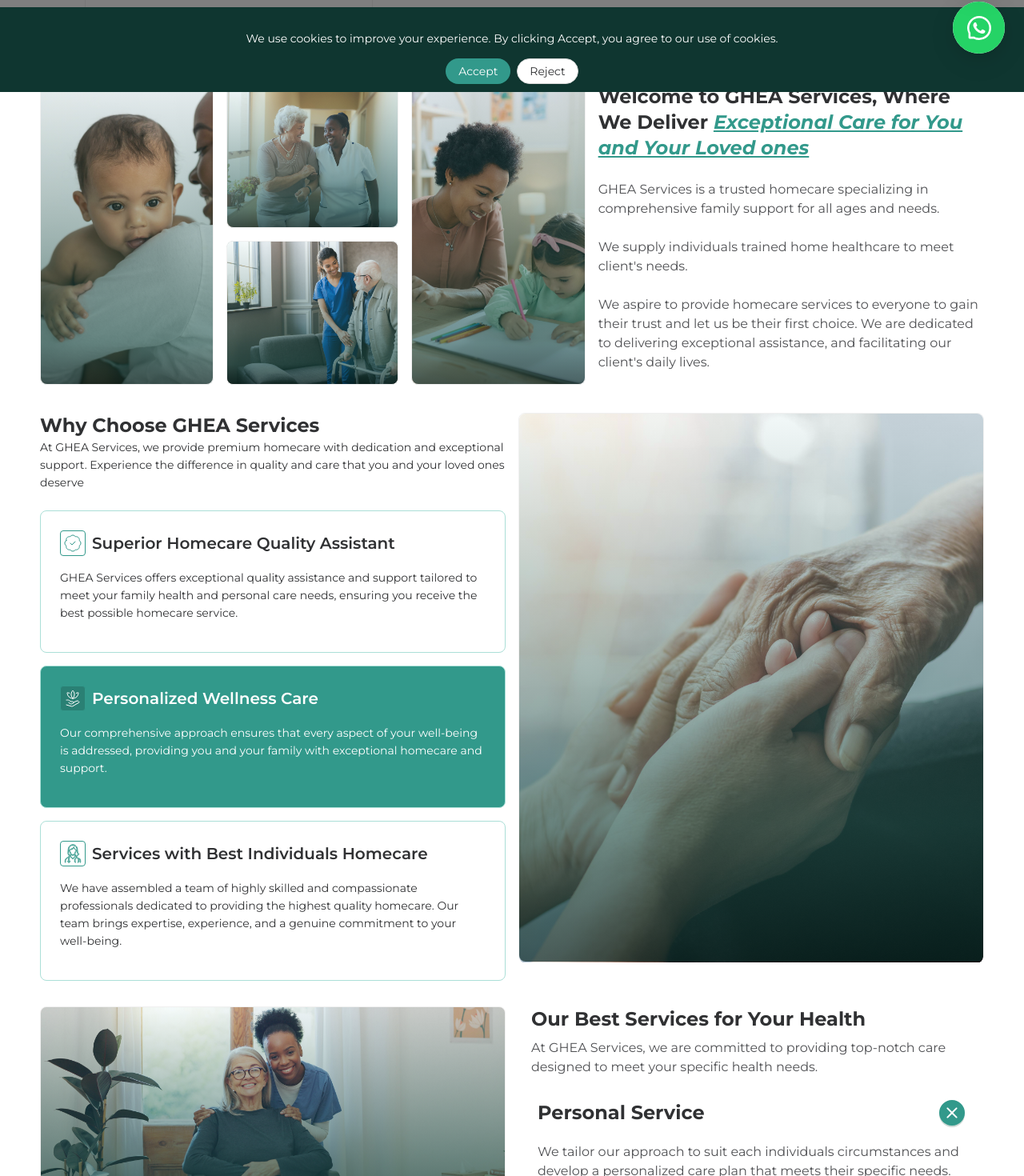
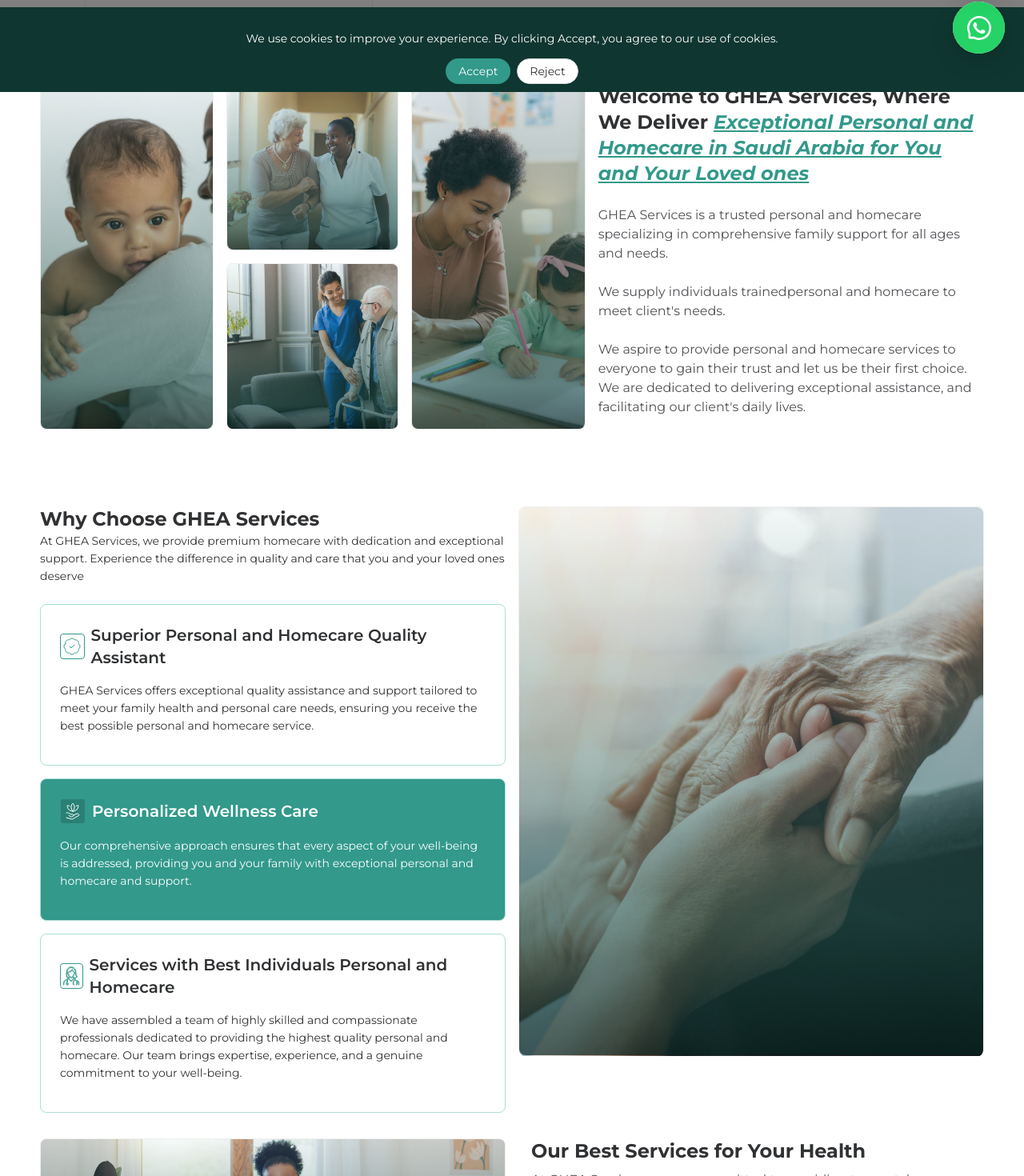
Before and after one commit to emilrestu/gheamedical, a Next.js app: page / in a window 1280 px wide. Shown: the part 685-2155 px from the top of the page at 80% size. Built offline with nearby package versions, Linux system fonts and the light colour scheme.

Commit message:
feaet: update outline 20 July 2025

```diff
--- a/src/data/banner/en.json
+++ b/src/data/banner/en.json
@@ -1,6 +1,6 @@
 [
     {
-        "title": "Why choose GHEA Services\n\nSelect GHEA Services for consistently exceptional support and superior quality homecare in Saudi Arabia.",
+        "title": "Why choose GHEA Services\n\nSelect GHEA Services for consistently exceptional support and superior quality personal and homecare in Saudi Arabia",
         "image": "banner01"
     },
     {
@@ -16,11 +16,11 @@
         "image": "banner04"
     },
     {
-        "title": "To receive the resume of our staff for home healthcare services, please contact us via WhatsApp immediately.",
+        "title": "To receive the resume of our staff for personal and homecare services, please contact us via WhatsApp immediately.",
         "image": "banner05"
     },
     {
-        "title": "Ghea Services Comprehensive Care for Everyone We are proud that our services are not limited to elderly care, but we also provide personal and homecare for various conditions and all age groups.",
+        "title": "Ghea Services Comprehensive Personal and Homecare for Everyone\n\nWe are proud that our services are not limited to elderly care, but we also provide personal and homecare for various conditions and all age groups.",
         "image": "banner03"
     }
 ]
--- a/src/data/our-values/ar.json
+++ b/src/data/our-values/ar.json
@@ -9,6 +9,6 @@
     },
     {
         "title": "نمونا هو وقودنا",
-        "description": "يشير إلى أن الشركة ترى في النمو المستمر دافعًا رئيسيًا لها. تسعى للتوسع والتطور الدائم في جميع جوانب عملها لضمان الاستدامة والازدهار على المدى الطويل."
+        "description": "يشير إلى أن الشركة ترى في النمو المستمر دافعًا رئيسيًا لها. تسعى للتوسع والتطور الدائم في جميع جوانب عملها لضمان الاستدامة والازدهار على المدى الطويل."
     }
 ]
--- a/src/data/our-values/en.json
+++ b/src/data/our-values/en.json
@@ -5,7 +5,7 @@
     },
     {
         "title": "Enhancing and Developing Our Customers' Experience is Our Philosophy",
-        "description": "Customers' Experience is Our Philosophy:\nThis indicates that the company prioritizes customer satisfaction at the heart of its operations. It constantly strives to provide the best possible experience for its customers and continuously improve it through innovation and listening to their feedback and needs."
+        "description": "This indicates that the company prioritizes customer satisfaction at the heart of its operations. It constantly strives to provide the best possible experience for its customers and continuously improve it through innovation and listening to their feedback and needs."
     },
     {
         "title": "Our Growth is Our Fuel",
--- a/src/data/services/en.json
+++ b/src/data/services/en.json
@@ -1,22 +1,22 @@
 [
     {
         "label": "Personal Service",
-        "children": "<p> We tailor our approach to suit each individuals circumstances and develop a personalized care plan that meets their specific needs. <br />  <ul><li>Assisting with personal hygiene, such as dressing, toileting, bathing, and grooming</li><li>Administering and monitoring medication, ensuring adherence to prescribed schedules</li><li>Providing escort services for appointments, outings, or social activities</li><li>Accompanying clients for shopping and other errands</li><li>Light housekeeping and meal preparation to maintain a clean and comfortable environment</li></ul></p>"
+        "children": "<p> We tailor our approach to suit each individual circumstances and develop a personalized personal and homecare plan that meets their specific needs. <br /> <ul> <li> Assisting with personal hygiene, such as dressing, toileting, bathing, and grooming </li> <li> Administering and monitoring medication, ensuring adherence to prescribed schedules </li> <li> Providing services for appointments, outings, or social activities </li> <li> Accompanying clients for shopping and other errands </li> Light housekeeping and meal preparation to maintain a clean and comfortable environment </li> </ul> </p>"
     },
     {
         "label": "Child Service",
-        "children": "<p> Children need special Service that gives them good health care, comfort, and safety, whether the child has a disability, illness, or other problem that requires constant and regular care and attention. </p> <p> Our care services include <ul> <li>Daily routine tasks, such as bathing, dressing, and augmentation</li> <li>Internal and external activities for the child's entertainment</li> <li>Unique activities to keep the child integrated, depending on the child's age</li> <li>Monitoring and Reminding of Medications</li> <li>Prepare healthy meals</li> </ul> </p>"
+        "children": "<p> Children need personal and homecare Service that gives them good health care, comfort, and safety, whether the child has a disability, illness, or other problem that requires constant and regular care and attention. </p> <p> Our care services include <ul> <li>Daily routine tasks, such as bathing, dressing, and augmentation</li> <li>Internal and external activities for the child's entertainment and development</li> <li>Unique activities to keep the child integrated, depending on the child's age</li> <li>Monitoring and Reminding of Medications</li> <li>Prepare healthy meals</li> </ul> </p>"
     },
     {
         "label": "Service for the Elderly",
-        "children": "<p> Older people in health care is among the neediest age groups in need of help to go about their lives comfortablly. We spend our time creating a plan tailored to the requirements and objectives of the elderly who receive care <br /> Our services include <ul> <li> Daily activities, such as shopping, regulation, cleaning, etc.</li> <li> Prepare a healthy meal</li> <li> Light Home Cleaning Service</li> <li> Laundry</li> </ul></p>"
+        "children": "<p> Elderly individuals is among the neediest age groups in need of help to go about their lives comfortablly. We spend our time creating a plan tailored to the requirements and objectives of the elderly who receive homecare <br /> Our services include <ul> <li> Daily activities, such as shopping, monitoring, cleaning, etc.</li> <li> Prepare a healthy meal </li> <li> Light Home Cleaning Service </li> <li> Laundry </li> </ul> </p>"
     },
     {
         "label": "Service for all Ages",
-        "children": "<p> Our care is not limited to the elderly or children. We provide home service for all ages and conditions, whether they need special care or have other health conditions requiring home care. <br /> Our services include, for example: <ul> <li> Perform certain tasks </li> <li> Regulating meal plans </li> <li> Assisting with dressing or bathing </li> <li> Providing escort and transportation to medical appointments </li> <li> Assisting with walking </li> </ul> </p>"
+        "children": "<p> Our personal and homecare is not limited to the elderly or children. We provide personalized service for all ages and conditions, whether they need special care or have other health conditions requiring homecare. We also provide the homecare for babysitting, post-surgery homecare, and support mother and new born <br /> Our services include, for example: <ul> <li> Performing specific tasks </li> <li> Regulating meal plans </li> <li> Assisting with dressing or bathing </li> <li> Providing arrangement and transportation to medical appointments </li> <li> Assisting with walking </li> </ul> </p>"
     },
     {
         "label": "Alzheimer's Service",
-        "children": "<p> We provide our services to people living with Alzheimer's to help them go about their lives easier and do their daily needs and help them feel independent to ensure that the quality of life provided to them is greatly improved. <br /> Among our services <ul> <li> Full home review to ensure safety </li> <li> Give the patient enough time to engage in his care </li> <li> Encouraging the patient's independence by facilitating his activities </li> <li> Understand the right time for him to rest </li> <li> Recognize his reactions to environmental effects </li> <li> Keep him engaged in physical activity to improve his muscle strength and blood cycle </li> </ul> </p>"
+        "children": "<p> We provide our personal and homecare services to individuals living with Alzheimer's or Dimentia to help them go about their lives easier and do their daily needs and help them feel independent to ensure that the quality of life provided to them is greatly improved <br /> Among our services <ul> <li> Full home review to ensure safety </li> <li> Give the patient enough time to engage in his care </li> <li> Encouraging the patient's independence by facilitating his activities </li> <li> Organizing the room and cabinet for successful independence </li> <li> Understand the right time for him to rest </li> <li> Recognize his reactions to environmental effects </li> <li> Keep him engaged in physical activity to improve his muscle strength and blood cycle </li> </ul> </p>"
     }
 ]
--- a/src/data/why-choose/ar.json
+++ b/src/data/why-choose/ar.json
@@ -2,21 +2,21 @@
     {
         "title": "مساعدة رعاية منزلية بجودة فائقة",
         "icon": "badge",
-        "description": "تقدم خدمات جيا مساعدة ودعماً بجودة استثنائية، مصممة خصيصاً لتلبية احتياجات أسرتك الصحية والشخصية، مما يضمن لك الحصول على أفضل خدمة رعاية صحية منزلية ممكنة.",
+        "description": "تقدم خدمات جيا مساعدة ودعماً بجودة استثنائية، مصممة خصيصاً لتلبية احتياجات أسرتك الصحية والشخصية، مما يضمن لك الحصول على أفضل خدمة رعاية صحية منزلية ممكنة",
         "image": "whychoose01",
         "alt": "superior-quality-assistant"
     },
     {
         "title": "رعاية صحية مخصصة",
         "icon": "wellness",
-        "description": "يضمن نهجنا الشامل الاهتمام بكل جانب من جوانب الحاله الصحية مما يوفر لك ولعائلتك رعاية منزلية ودعماً استثنائياً.",
+        "description": "يضمن نهجنا الشامل الاهتمام بكل جانب من جوانب الحاله الصحية مما يوفر لك ولعائلتك رعاية منزلية ودعماً استثنائياً",
         "image": "whychoose02",
         "alt": "personalized-wellness-care"
     },
     {
         "title": "خدمات الرعاية المنزلية مع أفضل الأفراد",
         "icon": "doctor",
-        "description": "قمنا بتجميع فريق من المحترفين المهرة والمُتّسمين بالتعاطف، الملتزمين بتقديم أعلى جودة من الرعاية المنزلية. يجلب فريقنا الخبرة والتجربة والالتزام الحقيقي بصحتك ورفاهيتك.",
+        "description": "قمنا بتجميع فريق من المحترفين المهرة والمُتّسمين بالتعاطف، الملتزمين بتقديم أعلى جودة من الرعاية المنزلية. يجلب فريقنا الخبرة والتجربة والالتزام الحقيقي بصحتك ورفاهيتك",
         "image": "whychoose03",
         "alt": "services-with-best-individuals"
     }
--- a/src/data/why-choose/en.json
+++ b/src/data/why-choose/en.json
@@ -1,22 +1,22 @@
 [
     {
-        "title": "Superior Homecare Quality Assistant",
+        "title": "Superior Personal and Homecare Quality Assistant",
         "icon": "badge",
-        "description": "GHEA Services offers exceptional quality assistance and support tailored to meet your family health and personal care needs, ensuring you receive the best possible homecare service.",
+        "description": "GHEA Services offers exceptional quality assistance and support tailored to meet your family health and personal care needs, ensuring you receive the best possible personal and homecare service.",
         "image": "whychoose01",
         "alt": "superior-quality-assistant"
     },
     {
         "title": "Personalized Wellness Care",
         "icon": "wellness",
-        "description": "Our comprehensive approach ensures that every aspect of your well-being is addressed, providing you and your family with exceptional homecare and support.",
+        "description": "Our comprehensive approach ensures that every aspect of your well-being is addressed, providing you and your family with exceptional personal and homecare and support.",
         "image": "whychoose02",
         "alt": "personalized-wellness-care"
     },
     {
-        "title": "Services with Best Individuals Homecare",
+        "title": "Services with Best Individuals Personal and Homecare",
         "icon": "doctor",
-        "description": "We have assembled a team of highly skilled and compassionate professionals dedicated to providing the highest quality homecare. Our team brings expertise, experience, and a genuine commitment to your well-being.",
+        "description": "We have assembled a team of highly skilled and compassionate professionals dedicated to providing the highest quality personal and homecare. Our team brings expertise, experience, and a genuine commitment to your well-being.",
         "image": "whychoose03",
         "alt": "services-with-best-individuals"
     }
--- a/src/pages/about-us/components/MainHeader.tsx
+++ b/src/pages/about-us/components/MainHeader.tsx
@@ -13,9 +13,7 @@
 
                     <Typography.Paragraph className="description">
                         <Translate>
-                            GHEA Services is a leading provider specializing in homecare for all ages and needs. We provide skilled professionals
-                            trained to address client needs. Our commitment is to offer exceptional assistance and enhance our client&apos;s daily
-                            lives.
+                            GHEA Services is a leading provider specializing in personal and homecare for all ages and needs. We provide skilled professionals trained to address client needs. Our commitment is to offer exceptional assistance and enhance our client&apos;s daily lives.
                         </Translate>
                     </Typography.Paragraph>
                 </div>
--- a/src/pages/home/components/WelcomeBanner.tsx
+++ b/src/pages/home/components/WelcomeBanner.tsx
@@ -15,8 +15,8 @@
 
     const textwelcometogheaserviceswherewedeliver = useTranslate('WELCOMETOGHEASERVICESWHEREWEDELIVER', 'Welcome to GHEA Services, Where We Deliver');
     const textexceptionalcareforyouandyourfamily = useTranslate(
-        'EXCEPTIONALCAREFORYOUANDYOURLOVEDONES',
-        'Exceptional Care for You and Your Loved ones'
+        'EXCEPTIONALPERSONALANDHOMECAREINSAUDIARABIAFORYOUANDYOURLOVEDONES',
+        'Exceptional Personal and Homecare in Saudi Arabia for You and Your Loved ones'
     );
 
     return (
@@ -79,13 +79,15 @@
                 </Typography.Paragraph>
 
                 <Typography.Paragraph className="description welcome-description">
-                    <Translate>GHEA Services is a trusted homecare specializing in comprehensive family support for all ages and needs. </Translate>
+                    <Translate>
+                        GHEA Services is a trusted personal and homecare specializing in comprehensive family support for all ages and needs.
+                    </Translate>
                     <br />
-                    <Translate>We supply individuals trained home healthcare to meet client&apos;s needs.</Translate>
+                    <Translate> We supply individuals trainedpersonal and homecare to meet client&apos;s needs. </Translate>
                     <br />
                     <Translate>
-                        We aspire to provide homecare services to everyone to gain their trust and let us be their first choice. We are dedicated to
-                        delivering exceptional assistance, and facilitating our client&apos;s daily lives.
+                        We aspire to provide personal and homecare services to everyone to gain their trust and let us be their first choice. We are
+                        dedicated to delivering exceptional assistance, and facilitating our client&apos;s daily lives.
                     </Translate>
                 </Typography.Paragraph>
             </Col>
--- a/src/themes/main.scss
+++ b/src/themes/main.scss
@@ -113,7 +113,7 @@
         }
 
         .welcome-banner-wrapper {
-            height: 475px;
+            // height: 475px;
 
             .title,
             .description {
```
Also changed, not shown: src/data/banner/ar.json (+5 -5 lines), src/data/services/ar.json (+7 -7 lines), src/data/translate/ar.json (+19 -14 lines).
